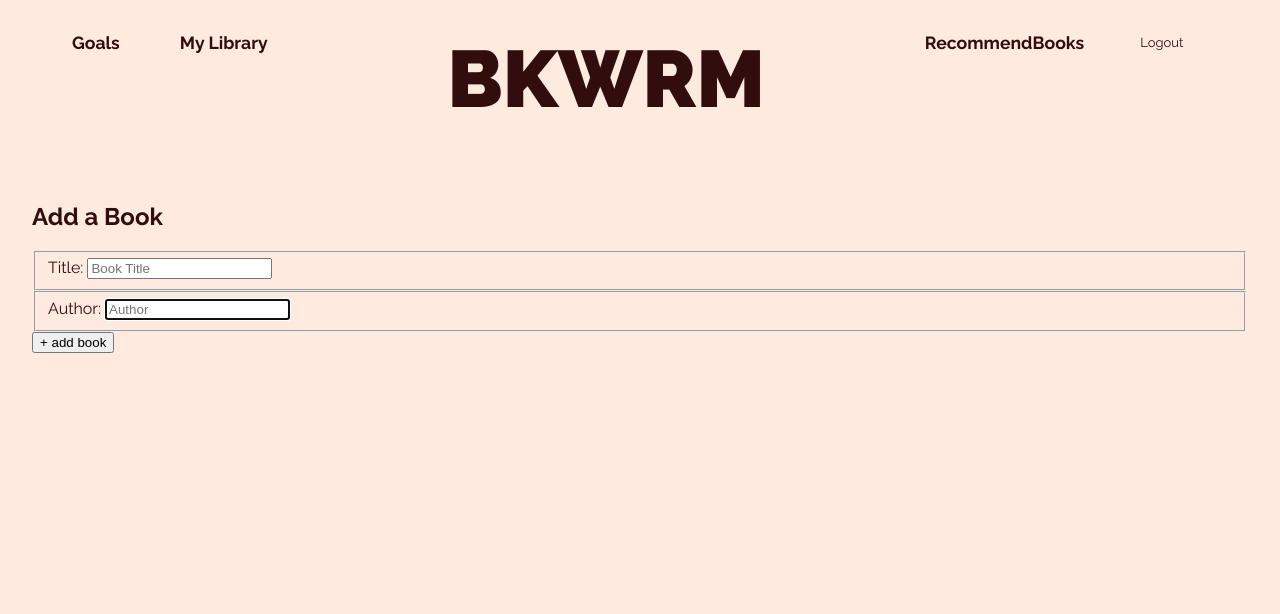
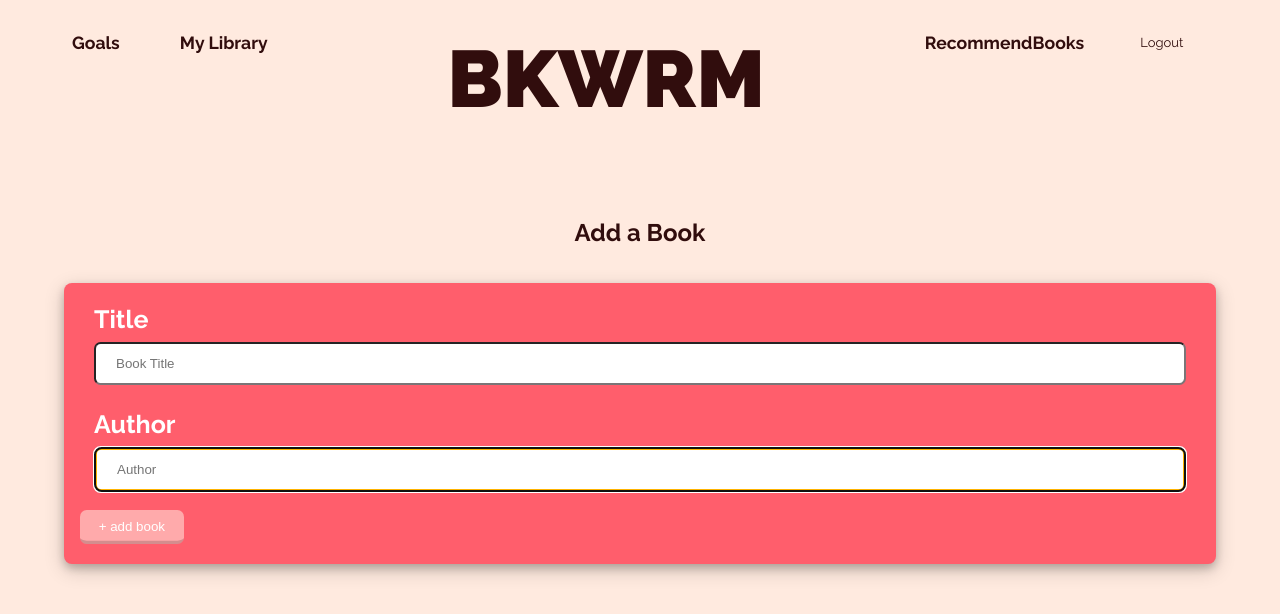
Before and after one commit to srcrank/bookworm, a React (Create React App) app in the folder bookworm/: page /bookdata/add in a window 1280 px wide. Shown: the top 614 px of the page. Built offline with nearby package versions, Linux system fonts and the light colour scheme; no server answers; sample sign-in values are in the browser's storage.

Commit message:
additional styling on book data and form

```diff
--- a/bookworm/src/components/modules/books/BookCard.css
+++ b/bookworm/src/components/modules/books/BookCard.css
@@ -1,5 +1,5 @@
 .bookCard {
-    display: inline-block;
+  display: inline-block;
   background-color: #ff5e6c;
   margin: 1em;
   border-radius: 0.5em;
--- /dev/null
+++ b/bookworm/src/components/modules/books/BookEditForm.css
@@ -0,0 +1,61 @@
+.book-EditForm {
+    display: flex;
+    flex-direction: column;
+    align-items: center;
+    }
+
+    .form-style {
+
+      background-color: #ff5e6c;
+      margin: 1em;
+      border-radius: 0.5em;
+      padding: 1em;
+      color: white;
+      width: 70em;
+      box-shadow: 0 4px 8px 0 rgba(0, 0, 0, 0.2), 0 6px 20px 0 rgba(0, 0, 0, 0.19);
+    }
+
+    fieldset {
+        border-style: none;
+    }
+
+    label {
+        font-size: 25px;
+        font-weight: bold;
+    }
+
+    input {
+      width: 100%;
+      padding: 12px 20px;
+      margin: 8px 0;
+      border-radius: .5em;
+      box-sizing: border-box;
+      border-style: inset;
+      border-color: #7a7577;
+    }
+
+    input[type=text]:focus {
+        border: 3px solid #feb300;
+      }
+
+    .add-button {
+        display: flex;
+        align-items: flex-end;
+        flex-wrap: wrap;
+        border: none;
+        padding: 0.7em 1.4em;
+        margin: 0 0.3em 0.3em 0;
+        border-radius: 0.5em;
+        box-sizing: border-box;
+        text-decoration: none;
+        font-weight: 400;
+        box-shadow: inset 0 -0.6em 0 -0.35em rgba(0, 0, 0, 0.17);
+        text-align: center;
+        position: relative;
+        color: #ffffff;
+        background-color: #FFAAAB;
+      }
+
+      .add-button:hover {
+        background-color: #feb300;
+      }
--- a/bookworm/src/components/modules/books/BookEditForm.js
+++ b/bookworm/src/components/modules/books/BookEditForm.js
@@ -5,6 +5,7 @@ import React, { useState, useEffect } from "react";
 import { useHistory, useParams } from 'react-router-dom';
 import { updateBook, getBookById } from "../../../data/BookManager";
 import { getAllUsers } from "../../../data/UserManager";
+import "./BookEditForm.css"
 
 export const BookEditForm = () => {
   const [book, setBook ] = useState({});
@@ -70,27 +71,28 @@ export const BookEditForm = () => {
   // Fieldset used to Edit articles by title, link, and synopsis.
   return (
     <>
-      <form className="bookForm">
+      <form className="book-EditForm">
             <h2 className="bookForm-title">Edit Book</h2>
-
+<div className="form-style">
             <fieldset>
                 <div className="form-group">
-                    <label htmlFor="title">Title: </label>
+                    <label htmlFor="title">Title </label>
                     <input type="text" id="title" onChange={handleFieldChange} required autoFocus className="form-control" placeholder="Book Title" value={book.title} />
                 </div>
             </fieldset>
 
             <fieldset>
                 <div className="form-group">
-                    <label htmlFor="author">Author: </label>
+                    <label htmlFor="author">Author </label>
                     <input type="text" id="author" onChange={handleFieldChange} required autoFocus className="form-control" placeholder="Author" value={book.author} />
                 </div>
             </fieldset>
 
-            <button className="addBtn"
+            <button className="add-button"
                 onClick={updateExistingBook} disabled={isLoading}>
                 update book
             </button>
+            </div>
         </form>
     </>
     )
--- a/bookworm/src/components/modules/books/BookForm.css
+++ b/bookworm/src/components/modules/books/BookForm.css
@@ -0,0 +1,60 @@
+.bookForm {
+display: flex;
+flex-direction: column;
+align-items: center;
+}
+
+.form-style {
+
+  background-color: #ff5e6c;
+  margin: 1em;
+  border-radius: 0.5em;
+  padding: 1em;
+  color: white;
+  width: 70em;
+  box-shadow: 0 4px 8px 0 rgba(0, 0, 0, 0.2), 0 6px 20px 0 rgba(0, 0, 0, 0.19);
+}
+
+fieldset {
+    border-style: none;
+}
+
+label {
+    font-size: 25px;
+    font-weight: bold;
+}
+
+input {
+  width: 100%;
+  padding: 12px 20px;
+  margin: 8px 0;
+  border-radius: .5em;
+  box-sizing: border-box;
+  border-style: ;
+}
+
+input[type=text]:focus {
+    border: 3px solid #feb300;
+  }
+
+.add-button {
+    display: flex;
+    align-items: flex-end;
+    flex-wrap: wrap;
+    border: none;
+    padding: 0.7em 1.4em;
+    margin: 0 0.3em 0.3em 0;
+    border-radius: 0.5em;
+    box-sizing: border-box;
+    text-decoration: none;
+    font-weight: 400;
+    box-shadow: inset 0 -0.6em 0 -0.35em rgba(0, 0, 0, 0.17);
+    text-align: center;
+    position: relative;
+    color: #ffffff;
+    background-color: #FFAAAB;
+  }
+
+  .add-button:hover {
+    background-color: #feb300;
+  }
--- a/bookworm/src/components/modules/books/BookForm.js
+++ b/bookworm/src/components/modules/books/BookForm.js
@@ -3,6 +3,7 @@ import React, { useState, useEffect } from 'react';
 import { useHistory } from 'react-router-dom';
 import { addBook } from '../../../data/BookManager';
 import { getAllUsers } from '../../../data/UserManager';
+import "./BookForm.css"
 
 
 export const BookForm = () => {
@@ -34,7 +35,7 @@ export const BookForm = () => {
     }
 
     // click event used to ensure that all fields are filled in before adding the book to the db and dom
-    const handleClickSaveArticle = event => {
+    const handleClickSaveBook = event => {
         event.preventDefault()
         const nullTitle = book.title
         const nullAuthor = book.author
@@ -60,25 +61,26 @@ export const BookForm = () => {
     return (
         <form className="bookForm">
             <h2 className="bookForm-title">Add a Book</h2>
-
+            <div className="form-style">
             <fieldset>
                 <div className="form-group">
-                    <label htmlFor="title">Title: </label>
+                    <label htmlFor="title">Title </label>
                     <input type="text" id="title" onChange={handleControlledInputChange} required autoFocus className="form-control" placeholder="Book Title" value={book.title} />
                 </div>
             </fieldset>
 
             <fieldset>
                 <div className="form-group">
-                    <label htmlFor="author">Author: </label>
+                    <label htmlFor="author">Author </label>
                     <input type="text" id="author" onChange={handleControlledInputChange} required autoFocus className="form-control" placeholder="Author" value={book.author} />
                 </div>
             </fieldset>
 
-            <button className="addBtn"
-                onClick={handleClickSaveArticle} disabled={isLoading}>
+            <button className="add-button"
+                onClick={handleClickSaveBook} disabled={isLoading}>
                 + add book
             </button>
+            </div>
         </form>
     )
 }
```
